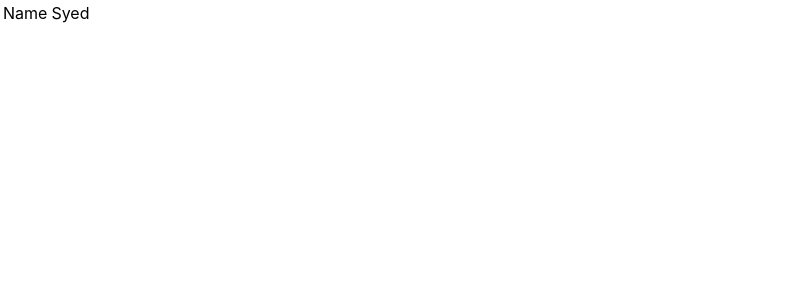
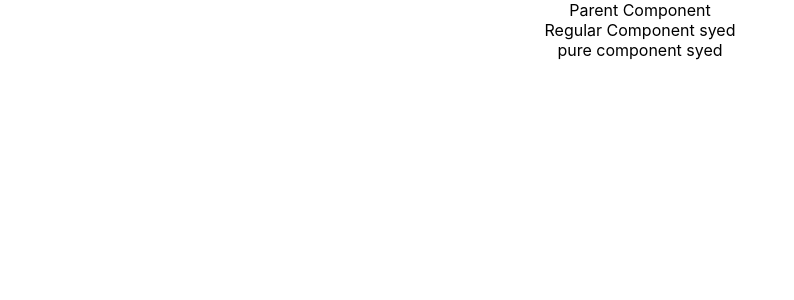
Before and after one commit to syedateebulislam/hello-world, a React (Create React App) app: page / in a window 1280 px wide. Shown: the top 300 px of the page, without its empty margins (0-794 px from the left). Built offline with nearby package versions, Linux system fonts and the light colour scheme.

Commit message:
PureComponents-L26

```diff
--- a/src/App.js
+++ b/src/App.js
@@ -17,14 +17,17 @@
 // import './appStyles.css';
 // import styles from './appStyles.module.css'
 //import Form from './Components/Form';
-import FragmentDemo from './Components/FragmentDemo';
-import Table from './Components/Table';
+//import FragmentDemo from './Components/FragmentDemo';
+//import Table from './Components/Table';
+import ParentComp from './Components/ParentComp';
 
 function App() {
   return (
     <div className="App">
 
-      <Table/>
+      <ParentComp/>
+
+      {/*<Table/>*/}
 
       {/*<FragmentDemo/>*/}
 
--- /dev/null
+++ b/src/Components/ParentComp.js
@@ -0,0 +1,37 @@
+import React, { Component } from 'react'
+import RegComp from './RegComp'
+import PureComp from './PureComp'
+
+
+class ParentComp extends Component {
+
+    constructor(props) {
+        super(props)
+
+        this.state = {
+             name:'syed'
+        }
+    }
+
+    componentDidMount() {
+        setInterval(() =>
+        this.setState({
+            name:'syed'
+        })
+    , 2000)
+    }
+
+
+    render() {
+        console.log('parentcomp logged')
+        return (
+            <div>
+                Parent Component
+                <RegComp name={this.state.name} />
+                <PureComp name={this.state.name} />
+            </div>
+        )
+    }
+}
+
+export default ParentComp
--- /dev/null
+++ b/src/Components/PureComp.js
@@ -0,0 +1,21 @@
+import React, { PureComponent } from 'react'
+
+/*
+A pure component implements the ShouldComponentUpdate lifecycle method,
+by performing a shallow comparison on the props and the state of the
+component.
+If there is no difference, the component is not re-rendered - performance boost.
+*/
+
+class PureComp extends PureComponent {
+    render() {
+        console.log('purecomp logged')
+        return (
+            <div>
+                pure component {this.props.name}
+            </div>
+        )
+    }
+}
+
+export default PureComp
--- /dev/null
+++ b/src/Components/RegComp.js
@@ -0,0 +1,14 @@
+import React, { Component } from 'react'
+
+class RegComp extends Component {
+    render() {
+        console.log('regcomp logged')
+        return (
+            <div>
+                Regular Component  {this.props.name}
+            </div>
+        )
+    }
+}
+
+export default RegComp
```
